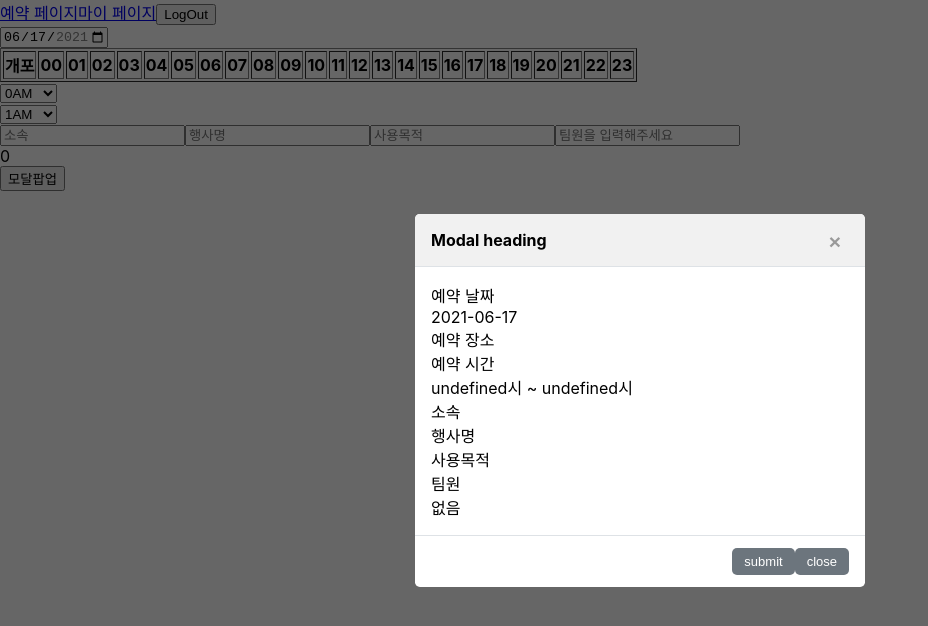
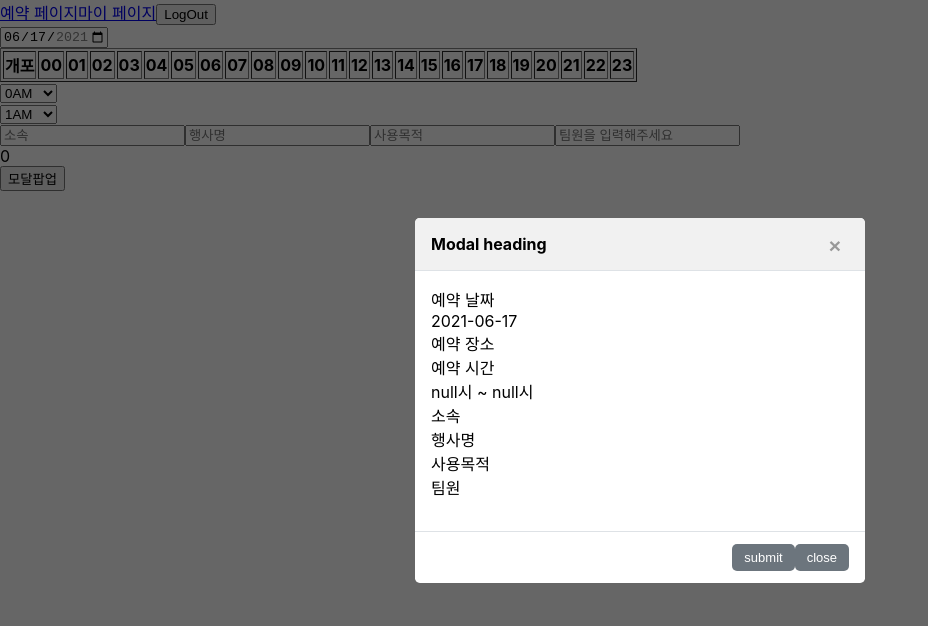
Before and after one commit to yh1120/42Meet_FE, a React (Create React App) app in the folder 42meet/: page /reservation in a window 1280 px wide. Both pictures are taken after a click on the button "모달팝업". Shown: the top 626 px of the page, without its empty margins (0-928 px from the left). Built offline with nearby package versions, Linux system fonts and the light colour scheme.

Commit message:
[FIX] #21 All states moved to Reservation Component
Modal에 필요한 모든 state를 부모 Component로 옮기고 Modal에 적용했다.
ModalInput의 내용을 Modal로 이동했다.

```diff
--- a/42meet/src/Components/Modal/Modal.js
+++ b/42meet/src/Components/Modal/Modal.js
@@ -1,40 +1,89 @@
-import React, { useState } from "react";
-import "./Modal.css";
+import React, { useState } from 'react';
+import './Modal.css';
 
 const Modal = (props) => {
   // 열기, 닫기, 모달 헤더 텍스트를 부모로부터 받아옴
-  const { open, close, header } = props;
+  const {
+    open,
+    close,
+    header,
+    selectedDate,
+    selectedRoom,
+    startTime,
+    endTime,
+    department,
+    title,
+    purpose,
+    members,
+  } = props;
   const [validate, setValidate] = useState(true);
   const submit = () => {
     //axios
     if (validate === true) {
-      window.location.href = "/mypage";
+      window.location.href = '/mypage';
     } else {
       close();
     }
   };
+  const infos = [
+    '예약 날짜',
+    '예약 장소',
+    '예약 시간',
+    '소속',
+    '행사명',
+    '사용목적',
+    '팀원',
+  ];
+  const values = {
+    [infos[0]]: selectedDate,
+    [infos[1]]: selectedRoom,
+    [infos[2]]: startTime + '시 ~ ' + endTime + '시',
+    [infos[3]]: department,
+    [infos[4]]: title,
+    [infos[5]]: purpose,
+    [infos[6]]: members ? (
+      <ul>
+        {members.map((member, idx) => {
+          return <li>{member}</li>;
+        })}
+      </ul>
+    ) : (
+      '없음'
+    ),
+  };
 
   return (
     // 모달이 열릴때 openModal 클래스가 생성된다.
-    <div className={open ? "openModal modal" : "modal"}>
+    <div className={open ? 'openModal modal' : 'modal'}>
       {open ? (
         <section>
           <header>
             {header}
             <button className="close" onClick={close}>
-              {" "}
-              &times;{" "}
+              {' '}
+              &times;{' '}
             </button>
           </header>
-          <main>{props.children}</main>
+          <main>
+            <div>
+              {infos.map((text, idx) => {
+                return (
+                  <div>
+                    <div key={text}>{text}</div>
+                    <div>{values[text]}</div>
+                  </div>
+                );
+              })}
+            </div>
+          </main>
           <footer>
             <button className="submit" onClick={submit}>
-              {" "}
-              submit{" "}
+              {' '}
+              submit{' '}
             </button>
             <button className="close" onClick={close}>
-              {" "}
-              close{" "}
+              {' '}
+              close{' '}
             </button>
           </footer>
         </section>
--- a/42meet/src/Components/ReservationForm.js
+++ b/42meet/src/Components/ReservationForm.js
@@ -1,36 +1,45 @@
 import React, { useEffect, useState } from 'react';
 import TimePicker from './Timepicker';
 
-const ReservationForm = ({ selectedRoom, selectedTime, reservationDatas }) => {
+const ReservationForm = ({
+  selectedRoom,
+  selectedTime,
+  setEndTime,
+  reservationDatas,
+  memberArray,
+  setMemberArray,
+  form,
+  setForm,
+}) => {
   const [startTime, setStartTime] = useState(0);
-  const [memberArray, setMemberArray] = useState([]);
   const [memberInput, setMemberInput] = useState('');
-  const [form, setForm] = useState({
-    department: '',
-    title: '',
-    purpose: ''
-  });
+  //   const [memberArray, setMemberArray] = useState([]);
+  //   const [form, setForm] = useState({
+  //     department: '',
+  //     title: '',
+  //     purpose: '',
+  //   });
 
-  const handleKeyPress = e => {
+  const handleKeyPress = (e) => {
     if (e.key === 'Enter' && memberInput !== '') {
       setMemberArray([...memberArray, memberInput]);
       setMemberInput('');
     }
   };
 
-  const handleChange = e => {
+  const handleChange = (e) => {
     setMemberInput(e.target.value);
   };
 
-  const handleInputChange = e => {
+  const handleInputChange = (e) => {
     const nextForm = {
       ...form,
-      [e.target.name]: e.target.value
+      [e.target.name]: e.target.value,
     };
     setForm(nextForm);
   };
 
-  const handleClick = e => {
+  const handleClick = (e) => {
     const i = parseInt(e.target.id);
     setMemberArray(memberArray.slice(0, i).concat(memberArray.slice(i + 1)));
   };
@@ -38,45 +47,45 @@ const ReservationForm = ({ selectedRoom, selectedTime, reservationDatas }) => {
   return (
     <div>
       <TimePicker
-        name='startTime'
+        name="startTime"
         startTime={selectedTime}
         setTime={setStartTime}
         reservationDatas={reservationDatas}
       ></TimePicker>
       <TimePicker
-        name='endTime'
+        name="endTime"
         startTime={selectedTime + 1}
-        setTime={null}
+        setTime={setEndTime}
         reservationDatas={reservationDatas}
       ></TimePicker>
       <div>{selectedRoom}</div>
       <input
-        type='text'
-        name='department'
+        type="text"
+        name="department"
         value={form.department}
-        placeholder='소속'
+        placeholder="소속"
         onChange={handleInputChange}
       ></input>
       <input
-        type='text'
-        name='title'
+        type="text"
+        name="title"
         value={form.title}
-        placeholder='행사명'
+        placeholder="행사명"
         onChange={handleInputChange}
       ></input>
       <input
-        type='text'
-        name='purpose'
+        type="text"
+        name="purpose"
         value={form.purpose}
-        placeholder='사용목적'
+        placeholder="사용목적"
         onChange={handleInputChange}
       ></input>
       <input
-        type='text'
+        type="text"
         onKeyPress={handleKeyPress}
         onChange={handleChange}
         value={memberInput}
-        placeholder='팀원을 입력해주세요'
+        placeholder="팀원을 입력해주세요"
       ></input>
       <div>{memberArray.length}</div>
       {memberArray.map((member, idx) => {
--- a/42meet/src/Components/Timepicker.js
+++ b/42meet/src/Components/Timepicker.js
@@ -7,11 +7,9 @@ const TimePicker = ({ name, startTime, setTime, reservationDatas }) => {
     timeArray.push(i);
   }
 
-  const handleChange = e => {
-    if (name === 'startTime') {
-      let selectedTime = e.target.value;
-      setTime(selectedTime.slice(0, selectedTime.length - 2));
-    }
+  const handleChange = (e) => {
+    let selectedTime = e.target.value;
+    setTime(selectedTime.slice(0, selectedTime.length - 2));
   };
 
   return (
@@ -25,7 +23,9 @@ const TimePicker = ({ name, startTime, setTime, reservationDatas }) => {
             <option
               key={idx}
               selected={time === startTime ? true : false}
-              disabled={name === 'endTime' ? (time <= startTime ? true : false) : false}
+              disabled={
+                name === 'endTime' ? (time <= startTime ? true : false) : false
+              }
             >
               {time < 12 ? `${time}AM` : `${time}PM`}
             </option>
--- a/42meet/src/pages/Reservation.js
+++ b/42meet/src/pages/Reservation.js
@@ -5,17 +5,30 @@ import Navigation from '../Components/Navigation';
 // import axios from 'axios';
 import { jsonToArray } from '../utils/utils';
 import Modal from '../Components/Modal/Modal';
-import ModalInput from '../Components/Modal/ModalInput';
+// import ModalInput from '../Components/Modal/ModalInput';
 
 const Reservation = () => {
   const now = new Date();
   const [reservationDatas, setReservationDatas] = useState([]);
-  const [selectedDate, setSelectedDate] = useState(now.toISOString().substring(0, 10));
+  const [selectedDate, setSelectedDate] = useState(
+    now.toISOString().substring(0, 10)
+  );
   const [selectedTime, setSelectedTime] = useState(null);
+  const [endTime, setEndTime] = useState(null);
   const [selectedRoom, setSelectedRoom] = useState('');
   const [modalOpen, setModalOpen] = useState(false);
-  const minDate = new Date(now.setDate(now.getDate() + 7)).toISOString().substring(0, 10);
-  const maxDate = new Date(now.setDate(now.getDate() + 14)).toISOString().substring(0, 10);
+  const minDate = new Date(now.setDate(now.getDate() + 7))
+    .toISOString()
+    .substring(0, 10);
+  const maxDate = new Date(now.setDate(now.getDate() + 14))
+    .toISOString()
+    .substring(0, 10);
+  const [memberArray, setMemberArray] = useState([]);
+  const [form, setForm] = useState({
+    department: '',
+    title: '',
+    purpose: '',
+  });
 
   const getReservations = async () => {
     try {
@@ -23,13 +36,13 @@ const Reservation = () => {
         0: {
           room_type: '1층',
           start_time: '3',
-          end_time: '5'
+          end_time: '5',
         },
         1: {
           room_type: '3층',
           start_time: '2',
-          end_time: '10'
-        }
+          end_time: '10',
+        },
       };
       // const response = {
       //   '1층': {
@@ -44,7 +57,7 @@ const Reservation = () => {
     }
   };
 
-  const onChange = e => {
+  const onChange = (e) => {
     setSelectedDate(e.target.value);
     getReservations();
   };
@@ -65,9 +78,9 @@ const Reservation = () => {
     <div>
       <Navigation />
       <input
-        type='date'
-        id='start'
-        name='Reservation'
+        type="date"
+        id="start"
+        name="Reservation"
         onChange={onChange}
         value={selectedDate}
         min={minDate}
@@ -82,12 +95,27 @@ const Reservation = () => {
       <ReservationForm
         selectedRoom={selectedRoom}
         selectedTime={selectedTime}
+        setEndTime={setEndTime}
         reservationDatas={reservationDatas}
+        memberArray={memberArray}
+        setMemberArray={setMemberArray}
+        form={form}
+        setForm={setForm}
       />
       <button onClick={openModal}>모달팝업</button>
-      <Modal open={modalOpen} close={closeModal} header='Modal heading'>
-        <ModalInput selectedDate={selectedDate} selectedRoom={selectedRoom} />
-      </Modal>
+      <Modal
+        open={modalOpen}
+        close={closeModal}
+        header="Modal heading"
+        selectedDate={selectedDate}
+        selectedRoom={selectedRoom}
+        startTime={selectedTime}
+        endTime={endTime}
+        department={form.department}
+        title={form.title}
+        purpose={form.purpose}
+        members={memberArray}
+      ></Modal>
     </div>
   );
 };
```
Also changed, not shown: 1 other file (tests, documents, lock files or other folders).
